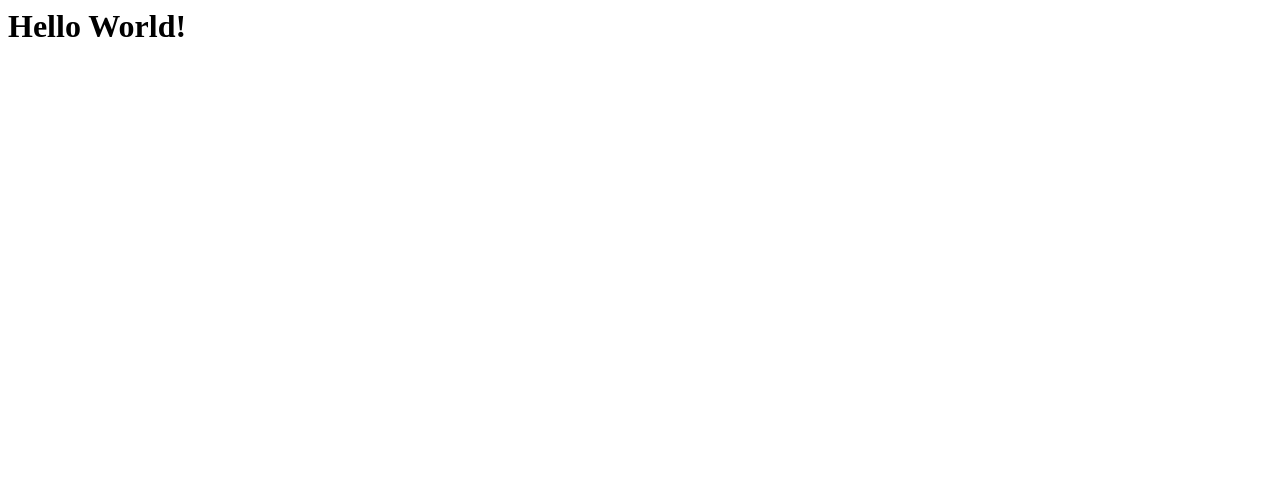
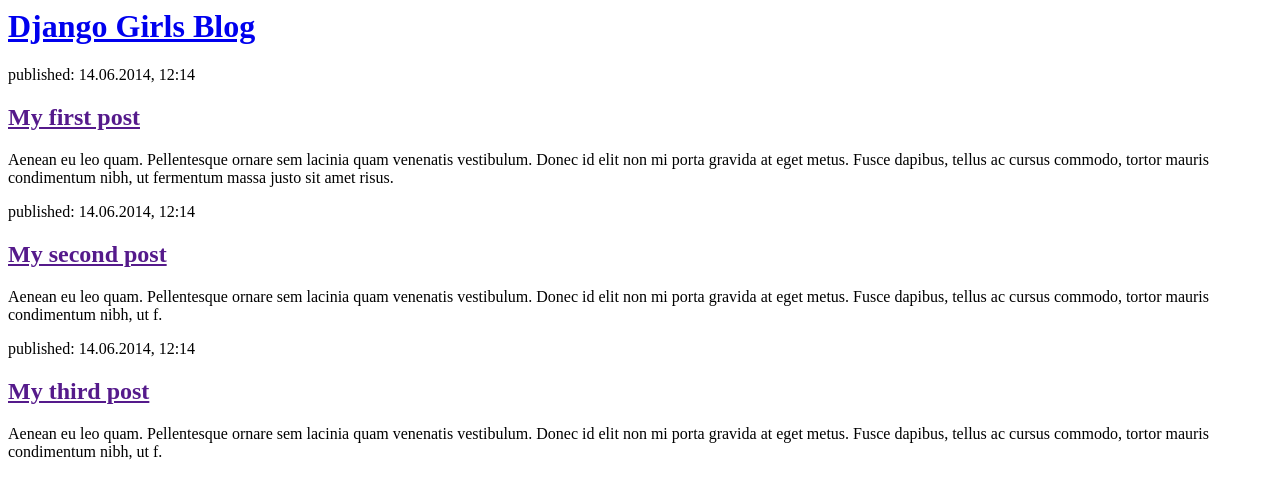
Before and after one commit to arturateo/TestDjango, a Django app: page / in a window 1280 px wide. Before the commit the part shown is almost empty. Shown: the top 499 px of the page. Run offline with Django 4.2, Linux system fonts and the light colour scheme.

Commit message:
Changed the HTML for the site.

```diff
--- a/tasks/templates/tasks/tasks_list.html
+++ b/tasks/templates/tasks/tasks_list.html
@@ -1,3 +1,28 @@
 <html>
-    <h1>Hello World!</h1>
+    <head>
+        <title>Django Girls blog</title>
+    </head>
+    <body>
+        <div>
+            <h1><a href="/">Django Girls Blog</a></h1>
+        </div>
+
+        <div>
+            <p>published: 14.06.2014, 12:14</p>
+            <h2><a href="">My first post</a></h2>
+            <p>Aenean eu leo quam. Pellentesque ornare sem lacinia quam venenatis vestibulum. Donec id elit non mi porta gravida at eget metus. Fusce dapibus, tellus ac cursus commodo, tortor mauris condimentum nibh, ut fermentum massa justo sit amet risus.</p>
+        </div>
+
+        <div>
+            <p>published: 14.06.2014, 12:14</p>
+            <h2><a href="">My second post</a></h2>
+            <p>Aenean eu leo quam. Pellentesque ornare sem lacinia quam venenatis vestibulum. Donec id elit non mi porta gravida at eget metus. Fusce dapibus, tellus ac cursus commodo, tortor mauris condimentum nibh, ut f.</p>
+        </div>
+
+        <div>
+            <p>published: 14.06.2014, 12:14</p>
+            <h2><a href="">My third post</a></h2>
+            <p>Aenean eu leo quam. Pellentesque ornare sem lacinia quam venenatis vestibulum. Donec id elit non mi porta gravida at eget metus. Fusce dapibus, tellus ac cursus commodo, tortor mauris condimentum nibh, ut f.</p>
+        </div>
+    </body>
 </html>
```
